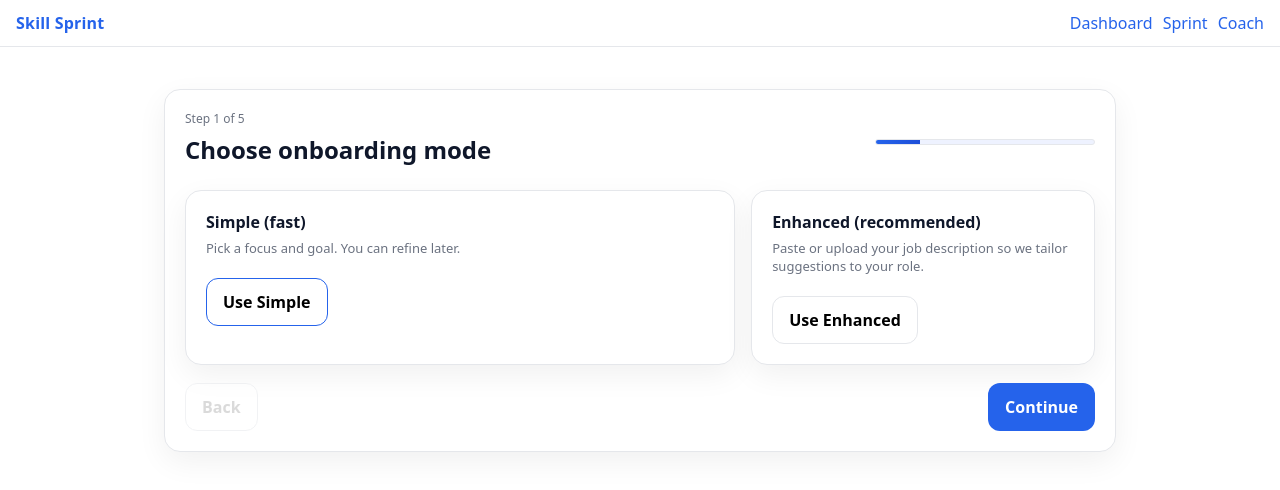
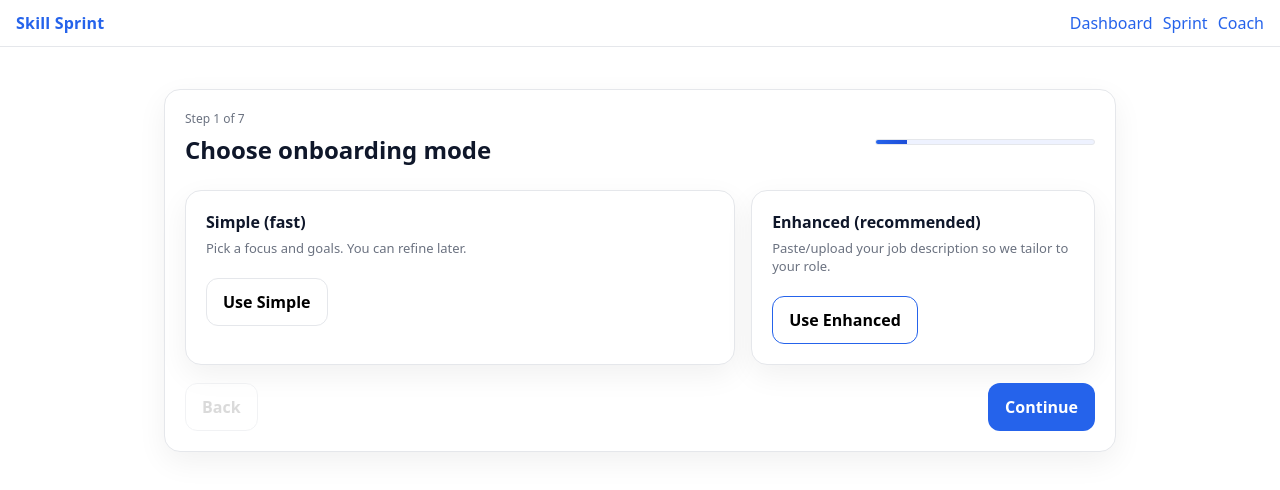
Before and after one commit to jammoody/skill-sprint, a Next.js app: page /onboarding in a window 1280 px wide. Shown: the top 490 px of the page. Built offline with nearby package versions, Linux system fonts and the light colour scheme.

Commit message:
Update onboarding.js

```diff
--- a/pages/onboarding.js
+++ b/pages/onboarding.js
@@ -40,15 +40,18 @@
 }
 
 export default function Onboarding(){
-  const [mode,setMode]=useState('simple'); // 'simple' | 'enhanced'
+  const [mode,setMode]=useState('enhanced'); // default to enhanced
   const [step,setStep]=useState(0);
 
   // shared
   const [focus,setFocus]=useState('Marketing');
   const [areas,setAreas]=useState([]);
-  const [goal,setGoal]=useState('');
+  const [goal1,setGoal1]=useState('');
+  const [goal2,setGoal2]=useState('');
+  const [goal3,setGoal3]=useState('');
   const [style,setStyle]=useState('analytical');
   const [minutes,setMinutes]=useState(10);
+  const [companyWebsite,setCompanyWebsite]=useState('');
 
   // enhanced
   const [jd,setJD]=useState('');
@@ -63,8 +66,8 @@
             { title:'Review suggested focus & areas', key:'areas' },
           ]
         : []),
-      { title:'Pick your primary focus', key:'focus' },
-      { title:'30-day outcome', key:'goal' },
+      { title:'Your company & focus', key:'focus' },
+      { title:'Top 3 goals (30 days)', key:'goals' },
       { title:'Coach style & cadence', key:'style' },
       { title:'Summary', key:'summary' },
     ];
@@ -101,13 +104,16 @@
   }
 
   function finish(){
+    const goals = [goal1,goal2,goal3].filter(Boolean);
     const profile = {
       focus:[focus],
       areas,
       coachStyle:style,
       constraints:{ minutesPerDay:Number(minutes) },
-      goal30d: goal || 'Make visible progress',
-      jobDescription: jd ? { text: jd, fileName: jdFileName || null } : null
+      goals30d: goals,
+      goal30d: goals[0] || 'Make visible progress',
+      jobDescription: jd ? { text: jd, fileName: jdFileName || null } : null,
+      companyWebsite: companyWebsite || null
     };
     setProfile(profile);
     if (!getKPIs().categories) localStorage.setItem('ss_kpis', JSON.stringify({categories:{}}));
@@ -132,12 +138,12 @@
               <section className="row two">
                 <div className="card">
                   <b>Simple (fast)</b>
-                  <p className="help" style={{marginTop:6}}>Pick a focus and goal. You can refine later.</p>
+                  <p className="help" style={{marginTop:6}}>Pick a focus and goals. You can refine later.</p>
                   <button className="btn" style={{marginTop:8, borderColor: mode==='simple'?'var(--accent)':'var(--border)'}} onClick={()=>setMode('simple')}>Use Simple</button>
                 </div>
                 <div className="card">
                   <b>Enhanced (recommended)</b>
-                  <p className="help" style={{marginTop:6}}>Paste or upload your job description so we tailor suggestions to your role.</p>
+                  <p className="help" style={{marginTop:6}}>Paste/upload your job description so we tailor to your role.</p>
                   <button className="btn" style={{marginTop:8, borderColor: mode==='enhanced'?'var(--accent)':'var(--border)'}} onClick={()=>setMode('enhanced')}>Use Enhanced</button>
                 </div>
               </section>
@@ -174,7 +180,13 @@
             )}
 
             {steps[step].key==='focus' && (
-              <section>
+              <section className="row two">
+                <div className="card">
+                  <b>Your company website (optional)</b>
+                  <input className="input" placeholder="https://yourcompany.com" value={companyWebsite} onChange={e=>setCompanyWebsite(e.target.value)} style={{marginTop:8}} />
+                  <p className="help" style={{marginTop:6}}>Helps tailor examples and suggestions to your industry.</p>
+                </div>
+                <div className="card">
                   <b>Your primary focus</b>
                   <div className="row" style={{gridTemplateColumns:'repeat(3,minmax(0,1fr))', marginTop:8}}>
                     {FOCUS.map(f=>(
@@ -185,21 +197,29 @@
                     ))}
                   </div>
                   <p className="help" style={{marginTop:8}}>Used to seed your first coach reply and sprint suggestions.</p>
+                </div>
               </section>
             )}
 
-            {steps[step].key==='goal' && (
+            {steps[step].key==='goals' && (
               <section className="row two">
                 <div className="card">
-                  <b>Your #1 outcome (30 days)</b>
-                  <input className="input" placeholder="e.g., Increase email revenue by 20%" value={goal} onChange={e=>setGoal(e.target.value)} style={{marginTop:8}} />
-                  <p className="help" style={{marginTop:8}}>Short and specific helps me coach you better.</p>
+                  <b>Your top 3 goals (30 days)</b>
+                  <input className="input" placeholder="Goal 1 (e.g., Increase email revenue by 20%)" value={goal1} onChange={e=>setGoal1(e.target.value)} style={{marginTop:8}} />
+                  <input className="input" placeholder="Goal 2 (optional)" value={goal2} onChange={e=>setGoal2(e.target.value)} style={{marginTop:8}} />
+                  <input className="input" placeholder="Goal 3 (optional)" value={goal3} onChange={e=>setGoal3(e.target.value)} style={{marginTop:8}} />
                 </div>
                 <div className="card">
-                  <b>Inspiration</b>
+                  <b>Inspiration (from JD & focus)</b>
                   <div className="inline" style={{marginTop:8}}>
-                    {['More leads','Higher conversion','Ship faster','Reduce churn'].map(x=>(
-                      <button key={x} className="btn btn-chip" onClick={()=>setGoal(x)}>{x}</button>
+                    {[
+                      ...(areas.includes('Email')?['Lift open rate','Improve CTR']:[]),
+                      ...(areas.includes('Conversion rate')?['Boost CVR','Fix drop-offs']:[]),
+                      ...(focus==='Sales'?['Grow pipeline','Shorten cycle']:[]),
+                      ...(focus==='Operations'?['Reduce SLA breaches','Automate workflow']:[]),
+                      ...(focus==='Leadership'?['Hire 1 key role','Define KPIs']:[]),
+                    ].concat(['Ship faster','Reduce churn']).slice(0,6).map(x=>(
+                      <button key={x} className="btn btn-chip" onClick={()=>{ if(!goal1) setGoal1(x); else if(!goal2) setGoal2(x); else setGoal3(x); }}>{x}</button>
                     ))}
                   </div>
                 </div>
@@ -233,9 +253,10 @@
                 <div className="card">
                   <b>Summary</b>
                   <ul className="list" style={{marginTop:8}}>
+                    <li><b>Website:</b> {companyWebsite || '—'}</li>
                     <li><b>Focus:</b> {focus}</li>
                     <li><b>Areas:</b> {areas.length? areas.join(' • ') : '—'}</li>
-                    <li><b>Goal (30d):</b> {goal || 'Make visible progress'}</li>
+                    <li><b>Goals (30d):</b> {[goal1,goal2,goal3].filter(Boolean).join(' • ') || 'Make visible progress'}</li>
                     <li><b>Coach style:</b> {STYLE_OPTIONS.find(s=>s.key===style)?.label || style}</li>
                     <li><b>Daily minutes:</b> {minutes}</li>
                     {jd && <li><b>JD provided:</b> yes</li>}
@@ -243,7 +264,7 @@
                 </div>
                 <div className="card">
                   <b>What happens next</b>
-                  <p className="help">We’ll tailor your first coach answers and sprint suggestions to your role and chosen areas.</p>
+                  <p className="help">We’ll tailor your first coach answers and sprint suggestions to your role, website, and chosen areas.</p>
                 </div>
               </section>
             )}
```
Lines whose indentation alone changed are shown as unchanged.
